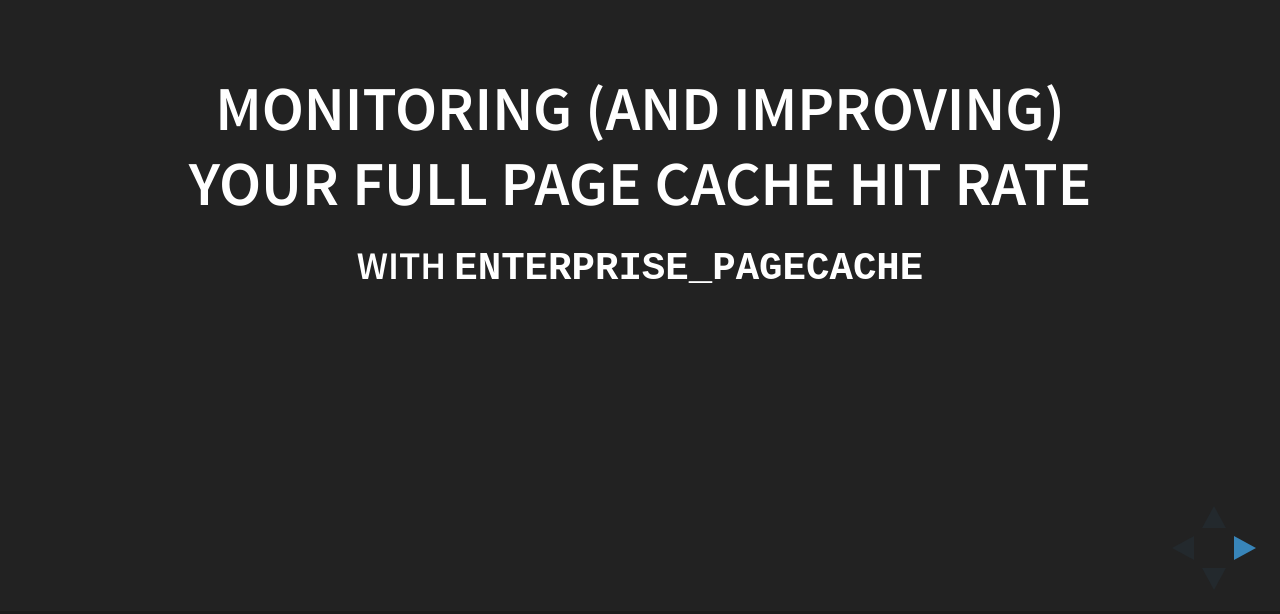
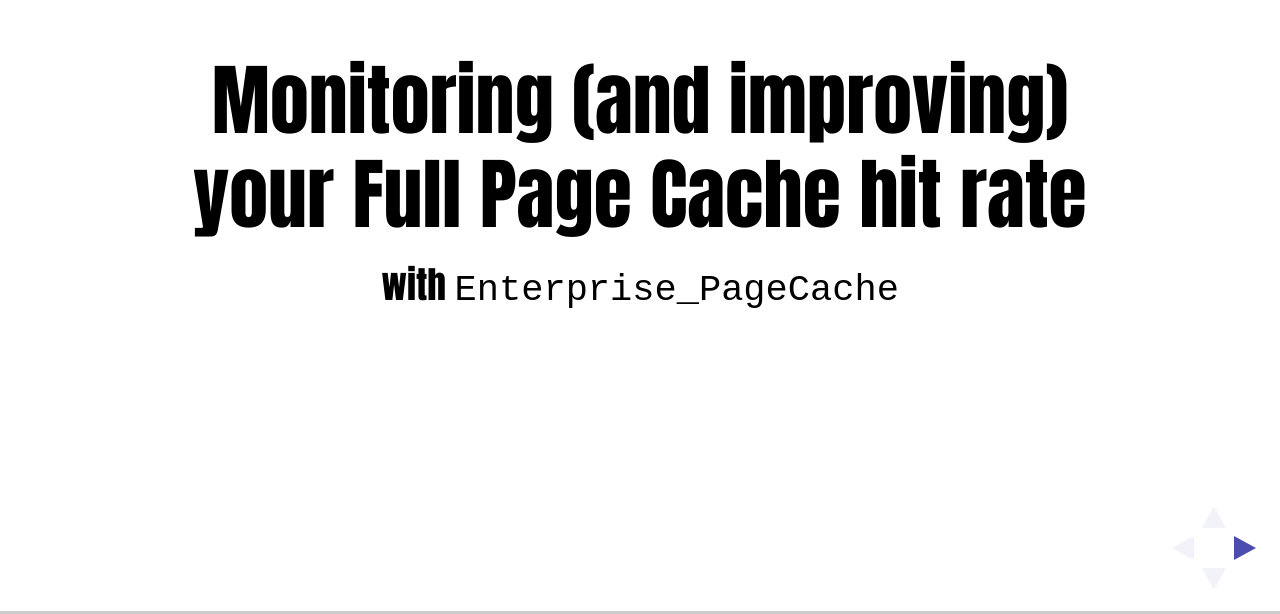
Before and after one commit to mpchadwick/monitoring-and-improving-fpc-hit-rate, a website: page index.html in a window 1280 px wide. Shown: the part 186-800 px from the top of the page. Drawn offline with Linux system fonts and the light colour scheme; a web font is replaced by a local one.

Commit message:
Change the theme

```diff
--- a/index.html
+++ b/index.html
@@ -7,7 +7,7 @@
 		<title>FPC Hit Rate</title>
 
 		<link rel="stylesheet" href="css/reveal.css">
-		<link rel="stylesheet" href="css/theme/black.css">
+		<link rel="stylesheet" href="css/theme/simple.css">
 
 		<!-- Theme used for syntax highlighting of code -->
 		<link rel="stylesheet" href="lib/css/zenburn.css">
```
